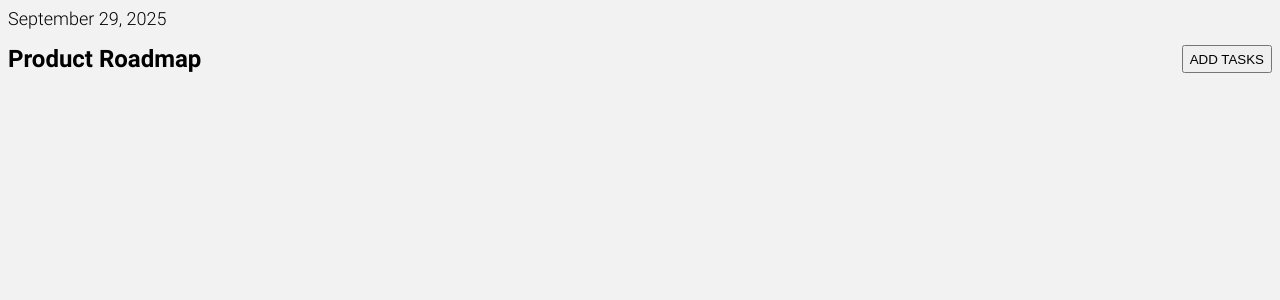
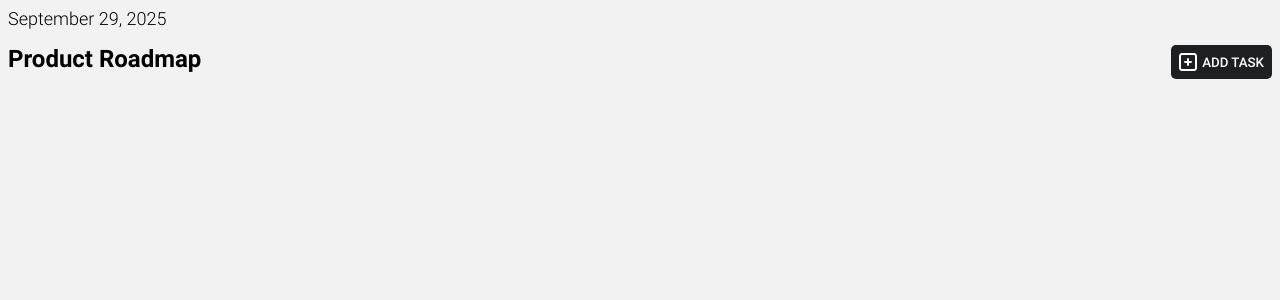
Before and after one commit to NumsRan/maso, a Vue app: page / in a window 1280 px wide. Shown: the top 300 px of the page. Built offline with nearby package versions, Linux system fonts and the light colour scheme.

Commit message:
feat(button, header, reset, App): button component

```diff
--- a/src/App.vue
+++ b/src/App.vue
@@ -7,8 +7,5 @@
 </template>
 
 <style>
-	body {
-		background-color: #f2f2f2;
-		font-size: 12px;
-	}
+
 </style>
--- a/src/assets/styles/resets.css
+++ b/src/assets/styles/resets.css
@@ -1,5 +1,11 @@
 *, html, body {
     box-sizing: border-box;
+    font-family: 'Roboto-Medium';
+}
+
+body {
+    background-color: #f2f2f2;
+    font-size: 12px;
 }
 
 p {
--- a/src/components/child-global/button.vue
+++ b/src/components/child-global/button.vue
@@ -0,0 +1,27 @@
+<script setup>
+
+</script>
+
+<template>
+    <button>
+        <img src="@/assets/icons/icon-add.png" alt="Add">
+        <slot></slot>
+    </button>
+</template>
+
+<style scoped>
+    button {
+        background-color: #1d1f21;
+        border-radius: 5px;
+        color: #ffffff;
+        border: none;
+        padding: 8px;
+
+        display: flex;
+        align-items: center;
+    }
+
+    button:hover {
+        opacity: .8;
+    }
+</style>
--- a/src/components/child-tasks-managment/headers.vue
+++ b/src/components/child-tasks-managment/headers.vue
@@ -1,5 +1,6 @@
 <script setup>
     import { ref } from 'vue'
+    import Button from '../child-global/button.vue';
 
     const currentDate = new Date().toLocaleString('en-US', {
         dateStyle: 'long'
@@ -10,7 +11,9 @@
     <p class="current-date">{{ currentDate }}</p>
     <div>
         <p class="title">Product Roadmap</p>
-        <button>ADD TASKS</button>
+        <Button>
+            <span class="slot">ADD TASK</span>
+        </Button>
     </div>
 </template>
 
@@ -30,4 +33,8 @@
         font-family: 'Roboto-Bold';
         font-size: 2em;
     }
+
+    .slot {
+        margin-left: 5px;
+    }
 </style>
```
Also changed, not shown: src/assets/icons/icon-add.png (added).
